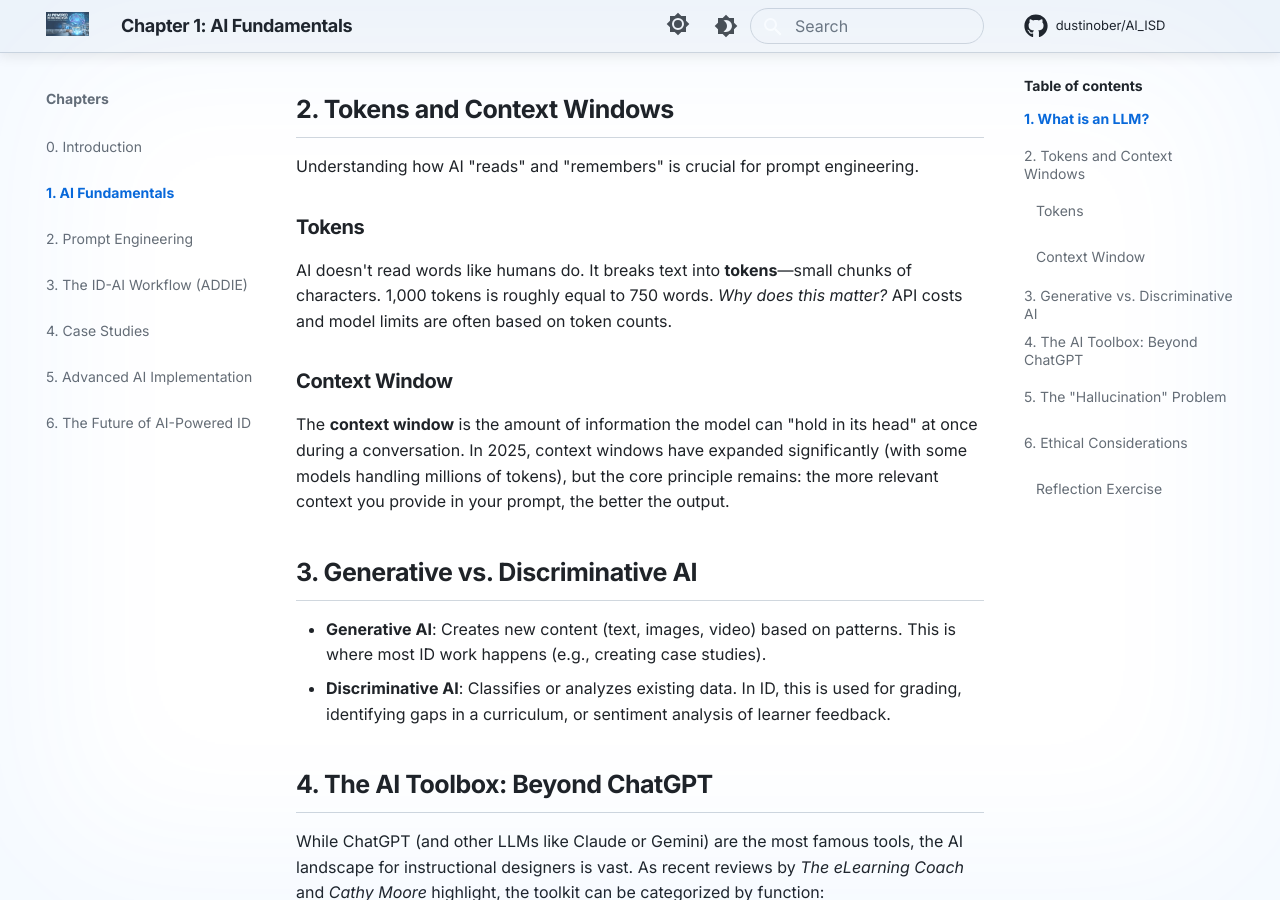
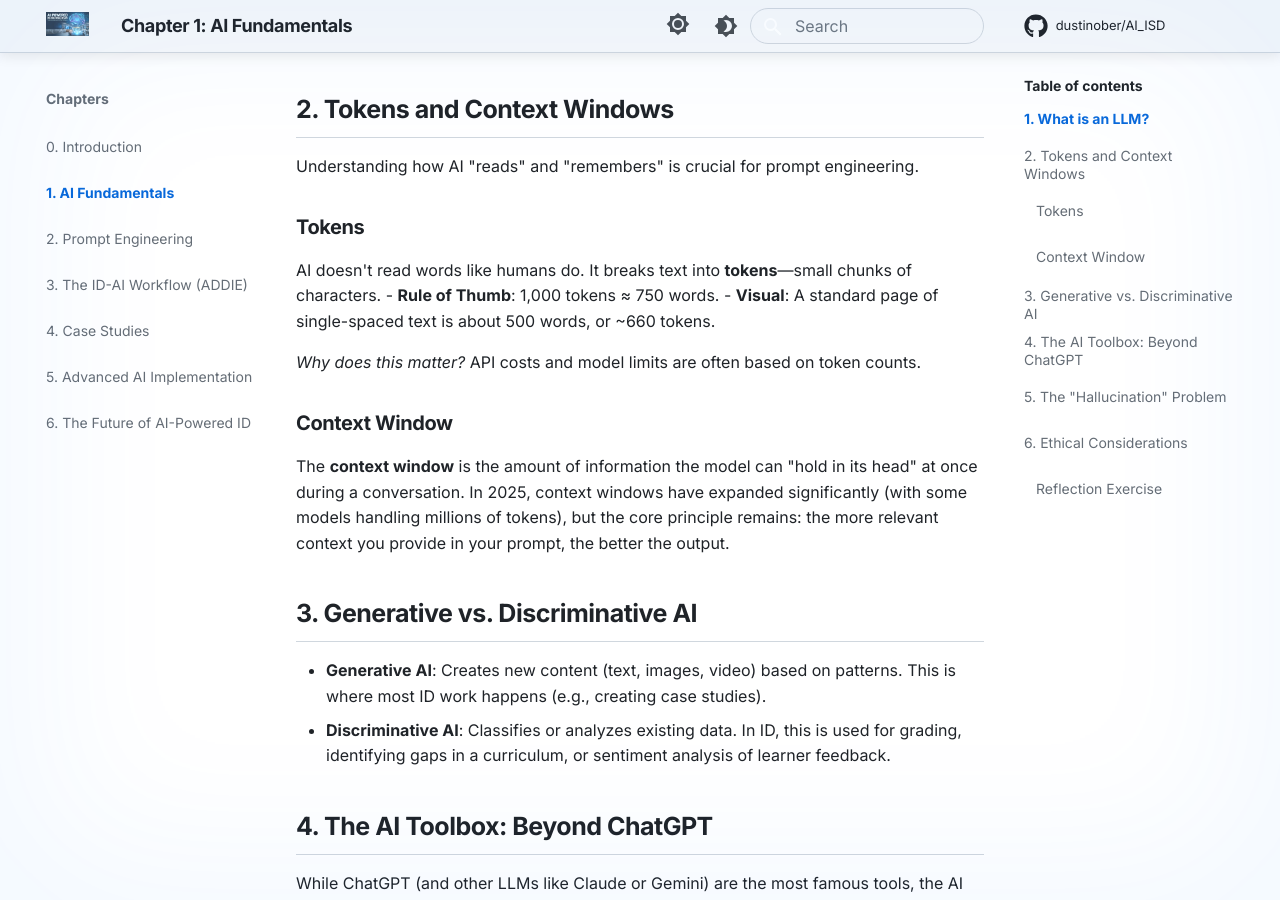
Before and after one commit to dustinober1/Ebook_AI-Powered_Instructional_Design, an MkDocs documentation site: the page built from docs/chapters/01-ai-fundamentals.md, in a window 1280 px wide and 900 px high, scrolled down 1124 px. Built offline with MkDocs 1.6.1 and Material for MkDocs 9.7.7, drawn with Linux system fonts in a browser that asks for light colours; comment, search, counter and statistics services are not loaded; some of the changed text lies outside the part shown.

Commit message:
refactor: apply editorial review fixes - Updated citations, added clarity, fixed dates
- Updated EDUCAUSE and Databricks citations to 2025 across all chapters
- Added RAG analogy (Open Book Exam) to Chapter 5
- Added token context (1000 tokens ~ 750 words) to Chapter 1
- Added Accessibility section to Chapter 1 ethical considerations
- Aligned bibliography with text citations

```diff
--- a/docs/chapters/01-ai-fundamentals.md
+++ b/docs/chapters/01-ai-fundamentals.md
@@ -28,7 +28,10 @@ For an ID, an LLM is more than a chatbot; it is a **reasoning engine**. It can s
 Understanding how AI "reads" and "remembers" is crucial for prompt engineering.
 
 ### Tokens
-AI doesn't read words like humans do. It breaks text into **tokens**—small chunks of characters. 1,000 tokens is roughly equal to 750 words.
+AI doesn't read words like humans do. It breaks text into **tokens**—small chunks of characters.
+- **Rule of Thumb**: 1,000 tokens ≈ 750 words.
+- **Visual**: A standard page of single-spaced text is about 500 words, or ~660 tokens.
+
 *Why does this matter?* API costs and model limits are often based on token counts.
 
 ### Context Window
@@ -67,6 +70,7 @@ As instructional designers, we have a responsibility to our learners:
 
 - **Bias**: AI models can inherit biases from their training data. We must audit outputs for gender, racial, and cultural bias.
 - **Privacy**: Never input sensitive student data or proprietary company information into public AI models.
+- **Accessibility**: Ensure AI-generated content (images, video, text) meets WCAG 2.1 standards. AI can help generate alt-text, but a human must verify it for accuracy and context.
 - **Academic Integrity**: We must design assessments that focus on higher-order thinking (Bloom’s Taxonomy) which AI cannot easily replicate without human synthesis.
 
 ---
```
Also changed, not shown: other parts of docs/chapters/01-ai-fundamentals.md (+1 -1 lines), docs/bibliography.md (+1 -3 lines), docs/chapters/00-introduction.md (+1 -1 lines), docs/chapters/05-advanced-ai.md (+3 -0 lines).
